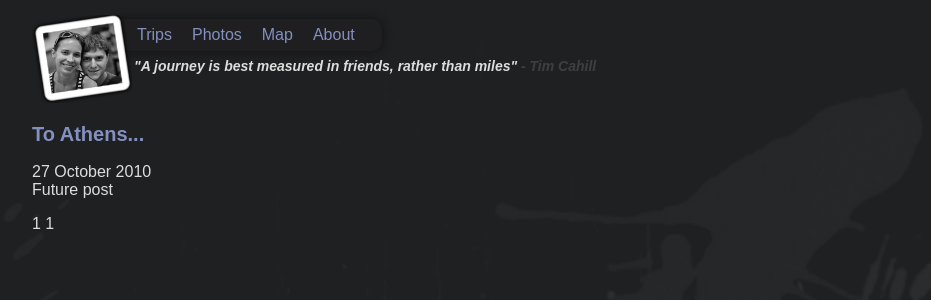
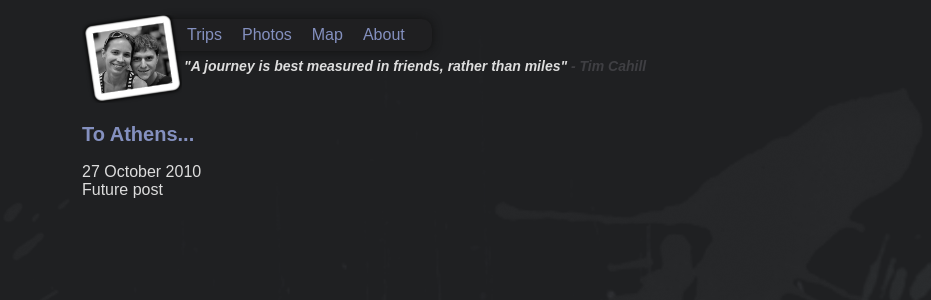
Before and after one commit to throughnothing/throughnothing.com, a Jekyll site: the page built from index.html, in a window 1280 px wide. Shown: the top 300 px of the page, without its empty margins (158-1089 px from the left). Built offline with Jekyll 4.4.1, drawn with Linux system fonts in a browser that asks for light colours; nearby versions of some CDN libraries; Markdown is read by kramdown in place of the engine named in the settings; the list of posts is cut into pages by our own code.

Commit message:
update paginator css and get rid of prints

```diff
--- a/css/site.css
+++ b/css/site.css
@@ -1,7 +1,7 @@
 body {
 	background-image: url('/images/background.png');
 	background-color: #1f1f21;
-	width: 900px;
+	width: 800px;
 	margin: 0 auto;
 	padding-top: 15px;
 	font: 16px Trebuchet, sans-serif;
@@ -115,6 +115,7 @@
 
 /* Pagination */
 div.pagination {
+	width: 100%;
 	margin-top: 40px;
 	margin-left: auto;
 	margin-right: auto;
@@ -128,10 +129,10 @@
 div.pagination a:hover {
 	color: #bfa384;
 }
-div.pagination a.prev {
+div.pagination span.prev {
 	float: left;
 }
-div.pagination a.next {
+div.pagination span.next {
 	float: right;
 }
 /* End Pagination */
--- a/index.html
+++ b/index.html
@@ -19,8 +19,6 @@
 	</div>
 {% endfor %}
 
-{{paginator.page}}
-{{paginator.total_pages}}
 <div class="pagination">
 	{% if paginator.total_pages > paginator.page %}
 		<span class="prev">
```
